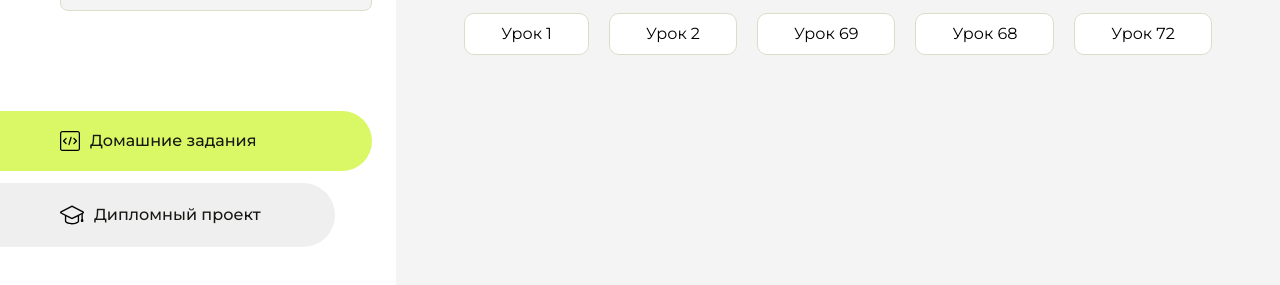
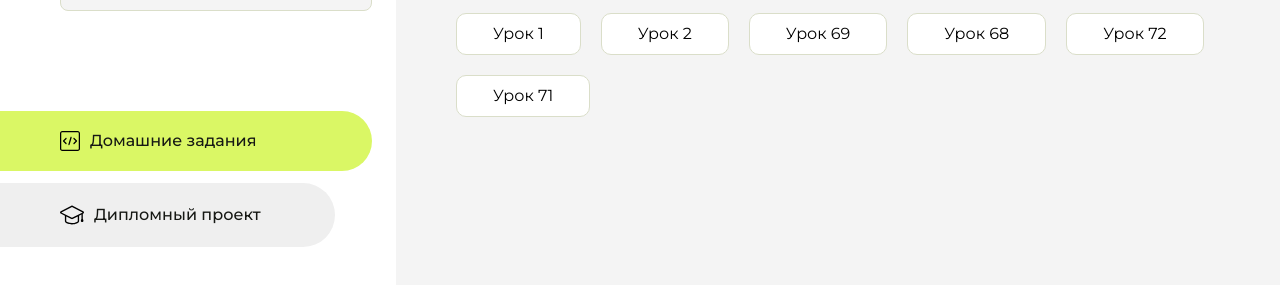
Before and after one commit to Nemu1kawaus0/homework, a plain HTML site: page index.html in a window 1280 px wide. Shown: the part 225-510 px from the top of the page. Drawn offline with Linux system fonts and the light colour scheme.

Commit message:
Update index.html

```diff
--- a/index.html
+++ b/index.html
@@ -108,6 +108,10 @@
                         <a href="дз72/index.html">Урок 72</a>
                     </li>
 
+                     <li class="content__list-item">
+                        <a href="дз71/index.html">Урок 71</a>
+                    </li>
+
 
 
 
```
